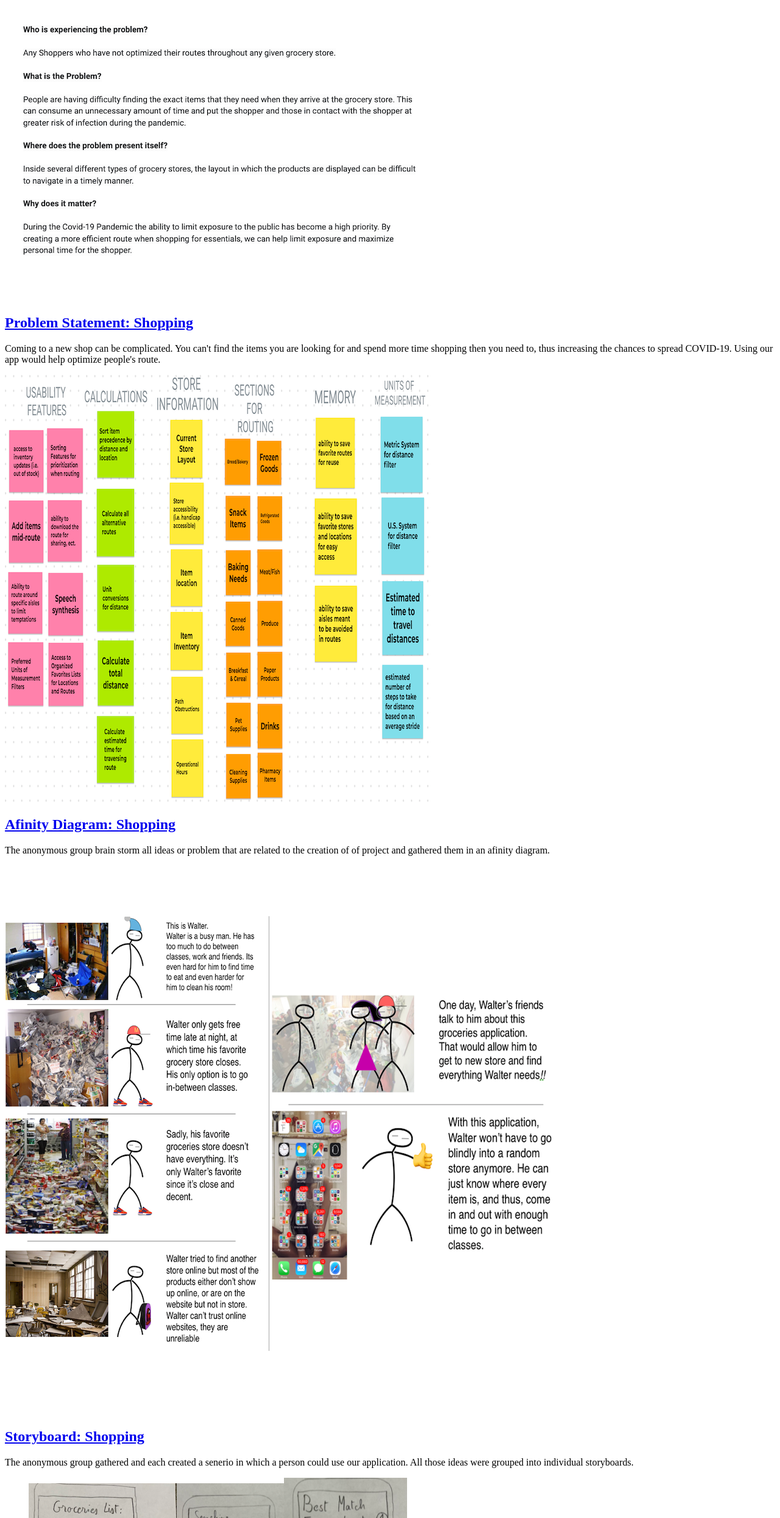
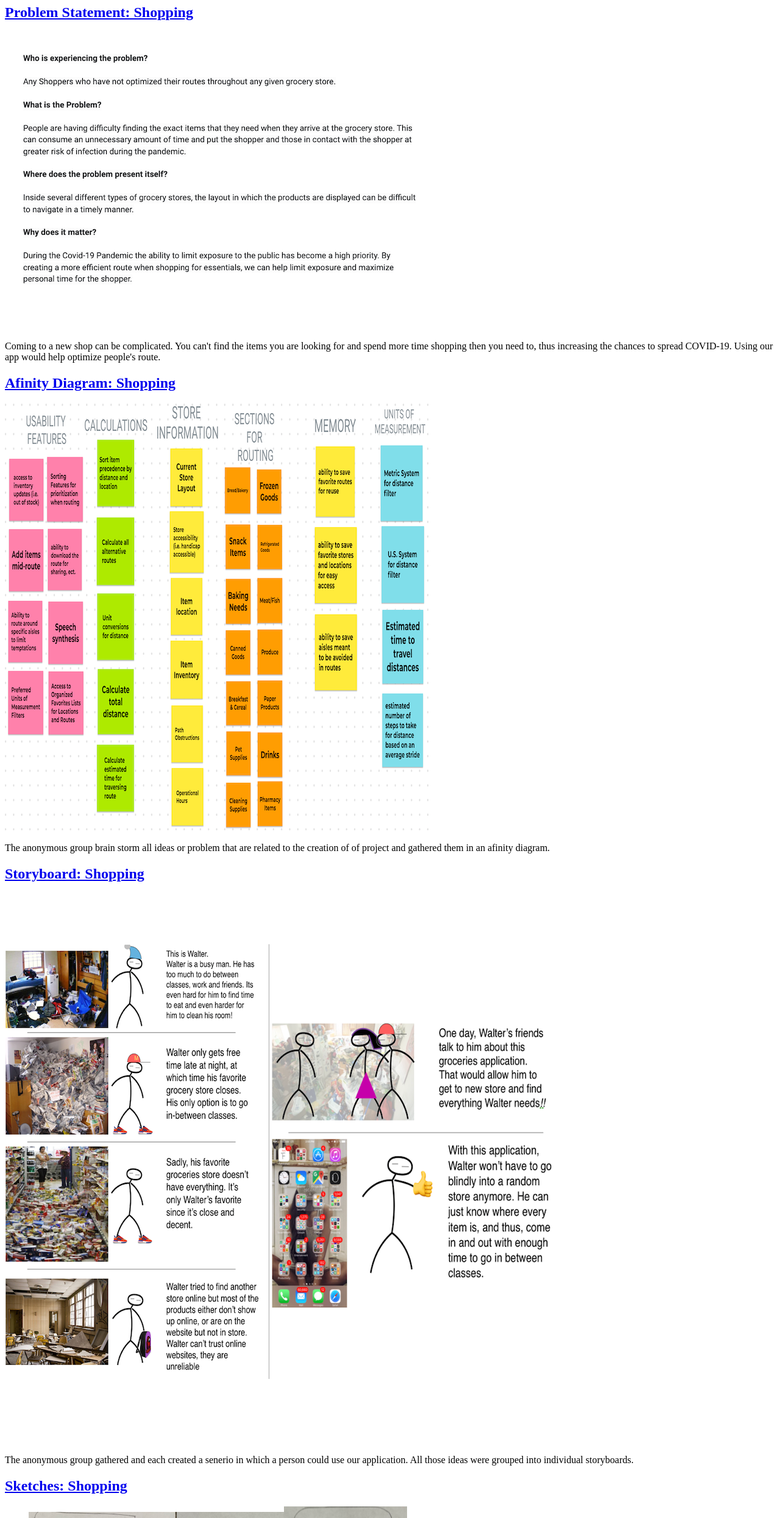
Before and after one commit to CharlesCastelot/CharlesCastelot.github.io, a plain HTML site: page index.html in a window 1280 px wide. Shown: the part 73-2563 px from the top of the page at 61% size. Drawn offline with Linux system fonts and the light colour scheme.

Commit message:
Add files via upload

```diff
--- a/index.html
+++ b/index.html
@@ -2,68 +2,71 @@
 <html>
     <head>
         <title>CSCE 190: Computing in the Modern World</title>
+        <link rel="stylesheet" href="Style.css">
     </head>
     <body>
-        <h1>Hello Charles Castelot!</h1>
+        <h1>Hello I'm Charles Castelot!</h1>
 
+        <div class="assignments">
             <!-- Problem Statement Assignment-->
             <section class="assignment">
+                <a href="files/problemStatement.pdf">
+                    <h2>Problem Statement: Shopping</h2>
+                </a>
                 <a href="files/problemStatement.pdf"><img src="images/problemStatement.png"></a>
 
-            <section class="ass-details">
-                <a href="files/problemStatement.pdf"><h2>Problem Statement: Shopping</h2></a>
                 <p>
                     Coming to a new shop can be complicated. You can't find the items you are looking for and spend more time shopping then you need to, thus increasing the chances to spread COVID-19. Using our app would help optimize people's route.
                 </p>
-            </section>
+
             </section>
             <!-- Afinity Diagram Assignment-->
             <section class="assignment">
+                <a href="files/afinity-diagram.pdf">
+                    <h2>Afinity Diagram: Shopping</h2>
+                </a>
                 <a href="files/afinity-diagram.pdf"><img src="images/affinity-diagram.png"></a>
 
-            <section class="ass-details">
-                <a href="files/afinity-diagram.pdf"><h2>Afinity Diagram: Shopping</h2></a>
                 <p>
                     The anonymous group brain storm all ideas or problem that are related to the creation of of project and gathered them in an afinity diagram.
                 </p>
             </section>
-        </section>
 
             <!-- StoryBoard Assignment-->
             <section class="assignment">
+                <a href="files/storyboard-Anonymous.pdf">
+                    <h2>Storyboard: Shopping</h2>
+                </a>
                 <a href="files/storyboard-Anonymous.pdf"><img src="images/Storyboard.png"></a>
 
-            <section class="ass-details">
-                <a href="files/storyboard-Anonymous.pdf"><h2>Storyboard: Shopping</h2></a>
                 <p>
                     The anonymous group gathered and each created a senerio in which a person could use our application. All those ideas were grouped into individual storyboards.
                 </p>
             </section>
-        </section>
 
             <!-- Sketches Assignment-->
             <section class="assignment">
+                <a href="files/Sketches.pdf">
+                    <h2>Sketches: Shopping</h2>
+                </a>
                 <a href="files/Sketches.pdf"><img src="images/sketches.png"></a>
 
-            <section class="ass-details">
-                <a href="files/Sketches.pdf"><h2>Sketches: Shopping</h2></a>
                 <p>
                     The anonymous group gathered and created ideas of design for our application!
                 </p>
             </section>
-        </section>
 
             <!-- Paper Prototyping Assignment-->
             <section class="assignment">
+                <a href="https://www.youtube.com/watch?v=vj8NdMXP_oM">
+                    <h2>Paper Prototyping: Shopping</h2>
+                </a>
                 <a href="https://www.youtube.com/watch?v=vj8NdMXP_oM"><img src="images/PaperPrototyping.png"></a>
 
-            <section class="ass-details">
-                <a href="https://www.youtube.com/watch?v=vj8NdMXP_oM"><h2>Paper Prototyping: Shopping</h2></a>
                 <p>
                     The anonymous group created their own prototype of our application based on the previous sketches!
                 </p>
             </section>
-        </section>
-
+        </div>
     </body>
 </html>
```
Also changed, not shown: images/PaperPrototyping.png (added). Lines whose indentation alone changed are shown as unchanged.
